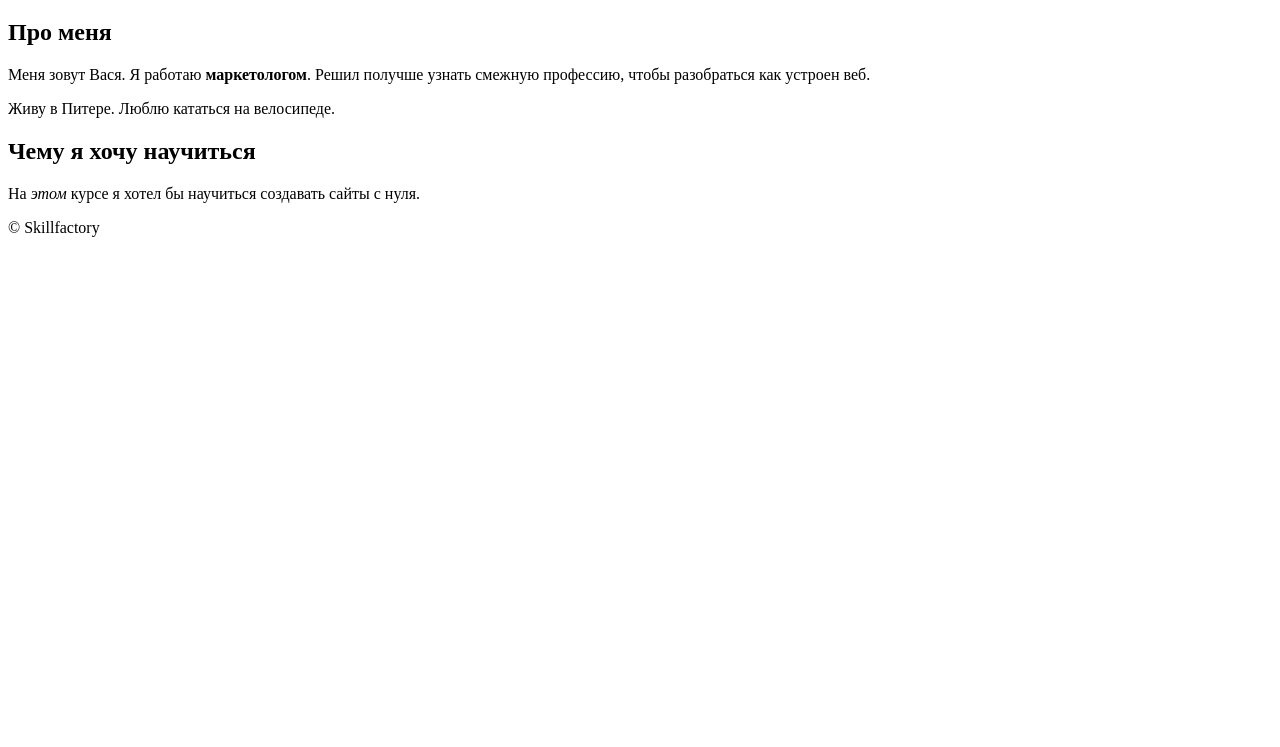
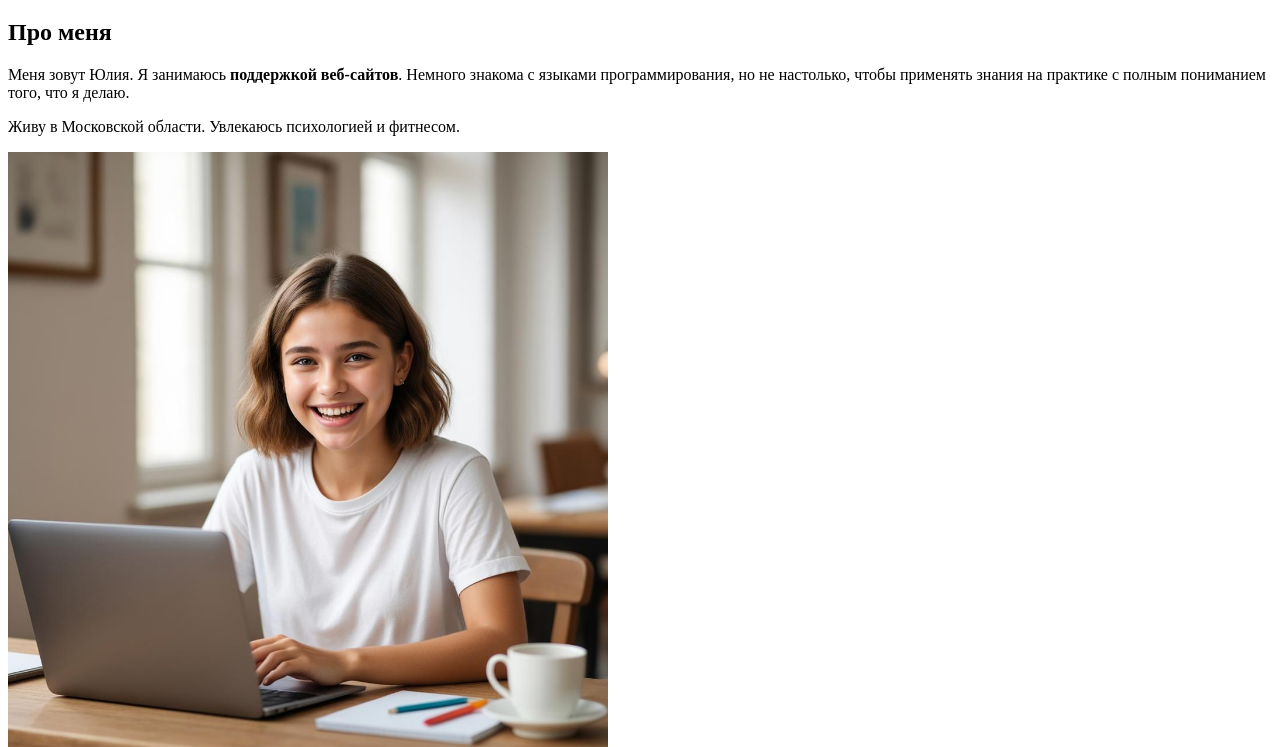
Before and after one commit to Ju17-art/site, a plain HTML site: page index.html in a window 1280 px wide. Shown: the part 87-834 px from the top of the page. Before the commit the page ends 800 px from the top, so only its background shows below. Drawn offline with Linux system fonts and the light colour scheme.

Commit message:
edit text and added comment to  index.html

```diff
--- a/index.html
+++ b/index.html
@@ -7,21 +7,32 @@
 </head>
 
 <body>
+    <!-- Главная навигация -->
     <header>
         <a href="#">Главная</a>
         <a href="pages/about.html">О нас</a>
         <a href="pages/contacts.html">Контакты</a>
     </header>
+    <!-- Основной контент страницы -->
     <main>
+        <!-- Заголовок страницы -->
         <h1>Моя первая веб-страница</h1>
+        <!-- Раздел "О себе" -->
         <h2>Про меня</h2>
-        <p>Меня зовут Вася. Я работаю <strong>маркетологом</strong>. Решил получше узнать смежную профессию, чтобы
-            разобраться как устроен веб.</p>
-        <p>Живу в Питере. Люблю кататься на велосипеде.</p>
+        <p>Меня зовут Юлия. Я занимаюсь <strong>поддержкой веб-сайтов</strong>.
+            Немного знакома с языками программирования, но не настолько, чтобы применять знания на практике
+            с полным пониманием того, что я делаю.</p>
+        <p>Живу в Московской области. Увлекаюсь психологией и фитнесом.</p>
+        <img src="images/image.jpeg" alt="вебмастер" width="600">
+        <!-- Цели обучения -->
         <h2>Чему я хочу научиться</h2>
-        <p>На <em>этом</em> курсе я хотел бы научиться создавать сайты с нуля.</p>
+        <p>На <em>этом курсе</em> я хочу научиться создавать сайты с нуля и поддерживать их работоспособность в
+            будущем.</p>
     </main>
-    <footer><span>&copy;&nbsp;Skillfactory</span></footer>
+    <!-- Подвал сайта -->
+    <footer>
+        <span>&copy;&nbsp;Skillfactory</span>
+    </footer>
 </body>
 
 </html>
```
Also changed, not shown: images/image.jpeg (added).
